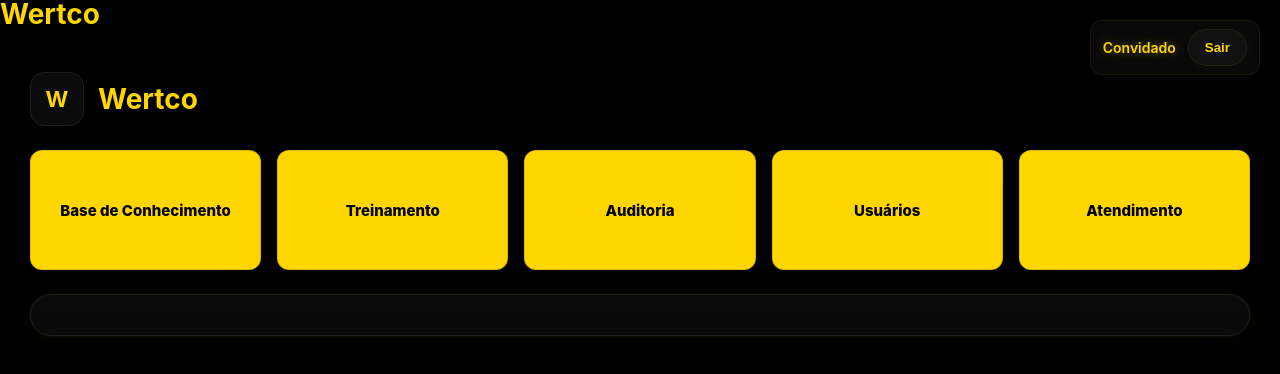
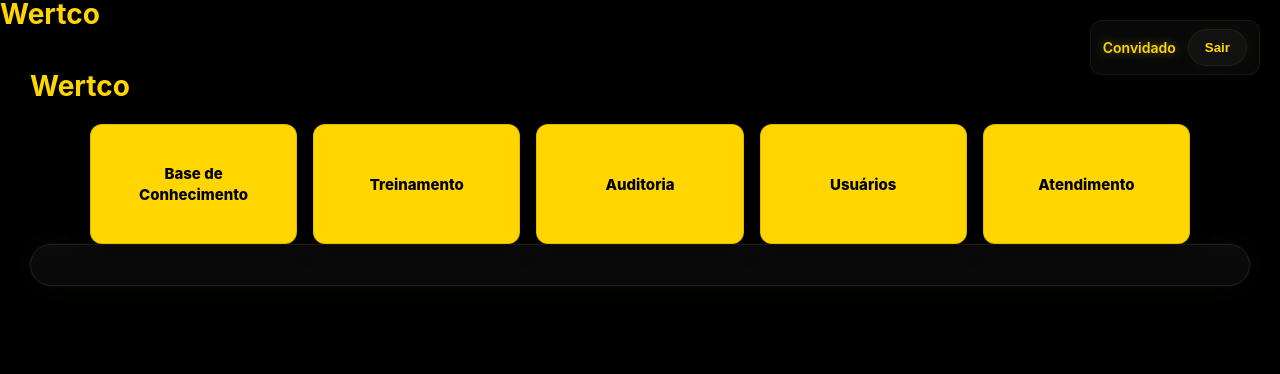
Before and after one commit to Wertco-Bombas/Wertco, a Next.js app: page /dashboard in a window 1280 px wide. Shown: the top 374 px of the page. Built offline with nearby package versions, Linux system fonts and the light colour scheme; no server answers.

Commit message:
Update style.css

```diff
--- a/styles/style.css
+++ b/styles/style.css
@@ -47,7 +47,7 @@ body{
   margin-bottom:24px;
 }
 
-/* Logo */
+/* Logo (only text Wertco) */
 .logo{
   display:flex;
   align-items:center;
@@ -55,17 +55,7 @@ body{
 }
 
 .logoBox{
-  width:54px;
-  height:54px;
-  border-radius:14px;
-  background:var(--bg-darker);
-  border:1px solid #1f1f1f;
-  display:flex;
-  align-items:center;
-  justify-content:center;
-  color:var(--yellow);
-  font-size:22px;
-  font-weight:700;
+  display:none; /* escondido conforme solicitado */
 }
 
 .logoText{
@@ -102,22 +92,22 @@ body{
   white-space:nowrap;
 }
 
-/* Navigation area (kept for small nav usage) */
-.nav{
+/* Central area to vertically center content */
+.centerArea{
   display:flex;
-  gap:16px;
-  flex-wrap:wrap;
-  margin-bottom:24px;
-  justify-content:flex-start;
+  align-items:center;
+  justify-content:center;
+  min-height: calc(100vh - 120px);
+  padding:20px 0;
 }
 
 /* Grid dashboard: five equal columns, responsive */
 .menuGrid{
+  width: min(1100px, 100%);
   display:grid;
   grid-template-columns: repeat(5, 1fr);
   gap:16px;
-  margin-top:20px;
-  margin-bottom:24px;
+  margin:0 auto;
 }
 
 /* Menu buttons (yellow) */
@@ -140,20 +130,6 @@ body{
   cursor:pointer;
   user-select:none;
   text-align:center;
-}
-
-/* Icon inside button */
-.menuBtn .icon{
-  display:inline-flex;
-  align-items:center;
-  justify-content:center;
-  width:42px;
-  height:42px;
-  border-radius:10px;
-  background:rgba(0,0,0,0.08);
-  color:#000;
-  font-weight:800;
-  font-size:18px;
 }
 
 /* Hover / focus */
@@ -181,7 +157,7 @@ body{
   box-shadow:0 0 0 1px rgba(255,214,0,.03), 0 0 30px rgba(255,214,0,.03);
 }
 
-/* Buttons utility */
+/* Logout button */
 .logoutBtn{
   border:none;
   border-radius:999px;
```
